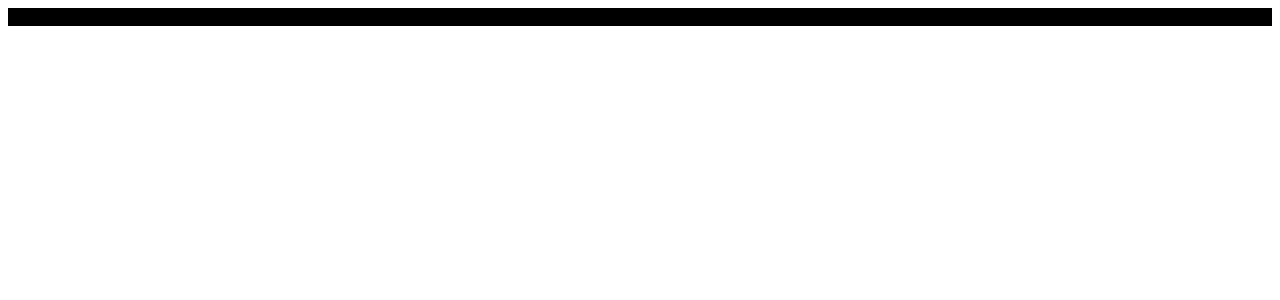
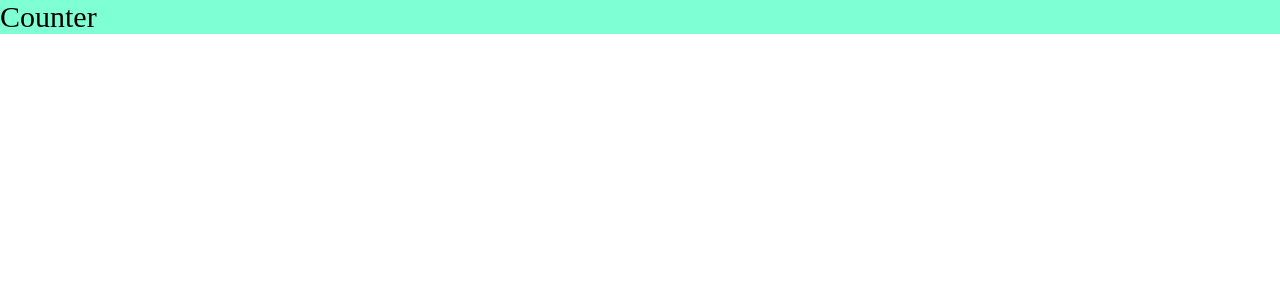
Before and after one commit to damnnou/react-production, a React app: page / in a window 1280 px wide. Shown: the top 300 px of the page. Built offline with nearby package versions, Linux system fonts and the light colour scheme; the HTML template or start-up script is replaced by a standard one.

Commit message:
configure scss modules

```diff
--- a/package.json
+++ b/package.json
@@ -56,7 +56,7 @@
         "jest": "^27.5.1",
         "json-server": "^0.17.0",
         "loki": "^0.28.1",
-        "mini-css-extract-plugin": "^2.5.3",
+        "mini-css-extract-plugin": "^2.7.7",
         "react-refresh": "^0.12.0",
         "reg-cli": "^0.17.6",
         "regenerator-runtime": "^0.13.9",
--- /dev/null
+++ b/src/App.tsx
@@ -0,0 +1,14 @@
+import { render } from "react-dom";
+import React from "react";
+import Counter from "./components/Counter";
+import "./index.scss";
+
+const App = () => {
+    return (
+        <div className="app">
+            <Counter />
+        </div>
+    );
+};
+
+export default App;
--- /dev/null
+++ b/src/components/Counter.module.scss
@@ -0,0 +1,5 @@
+.ads {
+}
+
+.green {
+}
--- a/src/components/Counter.scss
+++ /dev/null
@@ -1,3 +0,0 @@
-.ads {
-    background-color: black;
-}
--- a/src/components/Counter.tsx
+++ b/src/components/Counter.tsx
@@ -1,8 +1,8 @@
 import React from "react";
-import "./Counter.scss";
+import classes from "./Counter.module.scss";
 
 const Counter = () => {
-    return <div className="ads">Counter</div>;
+    return <div className={classes.ads}>Counter</div>;
 };
 
 export default Counter;
--- /dev/null
+++ b/src/index.scss
@@ -0,0 +1,10 @@
+* {
+    margin: 0;
+    padding: 0;
+    box-sizing: border-box;
+}
+
+.app {
+    background-color: aquamarine;
+    font-size: 30px;
+}
--- a/src/index.tsx
+++ b/src/index.tsx
@@ -1,4 +1,4 @@
 import { render } from "react-dom";
-import Counter from "./components/Counter";
+import App from "./App";
 
-render(<Counter />, document.getElementById("root"));
+render(<App />, document.getElementById("root"));
```
Also changed, not shown: src/global.d.ts (added, +7 -0 lines), 4 other files (tests, documents, lock files or other folders).
